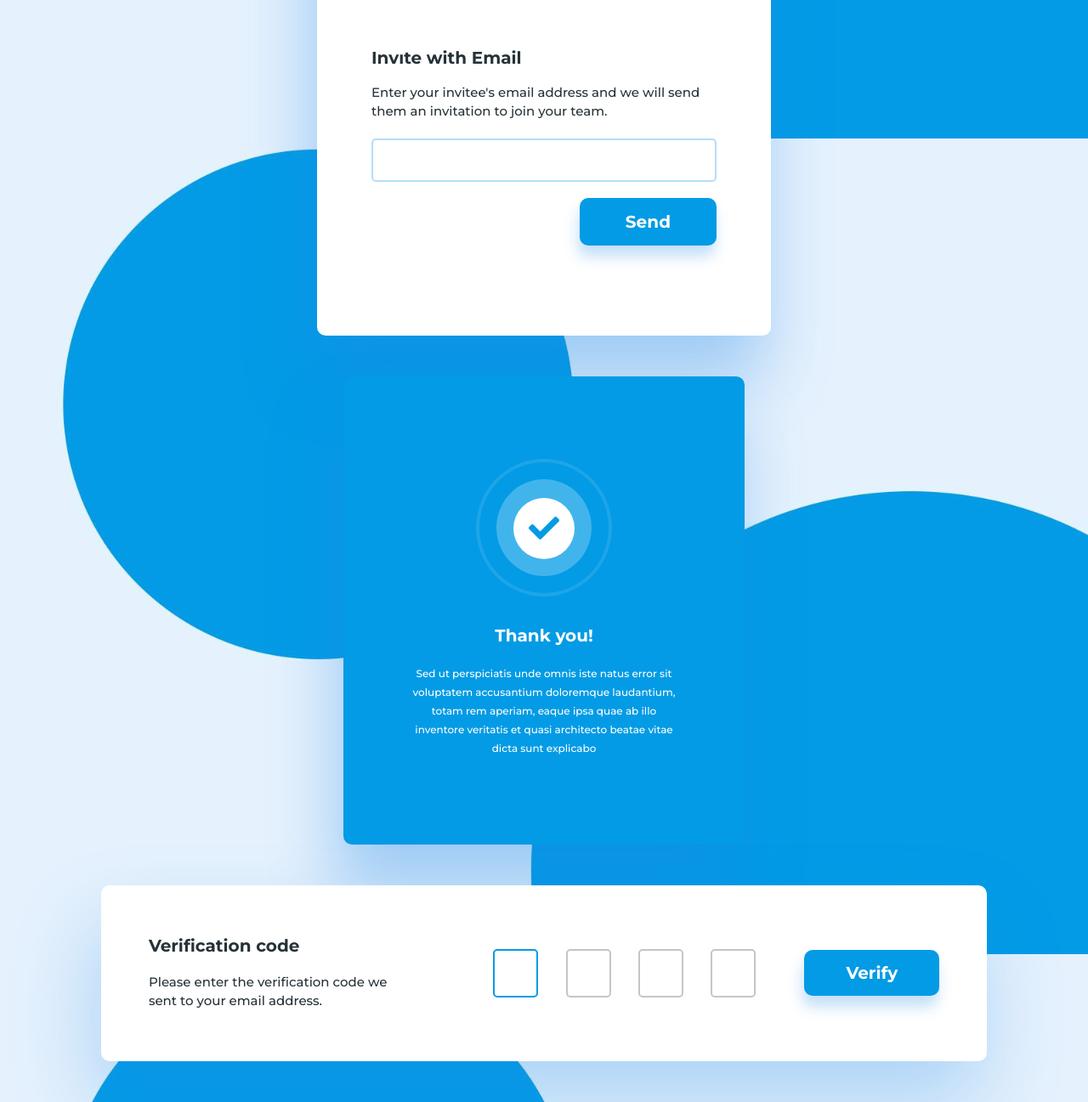
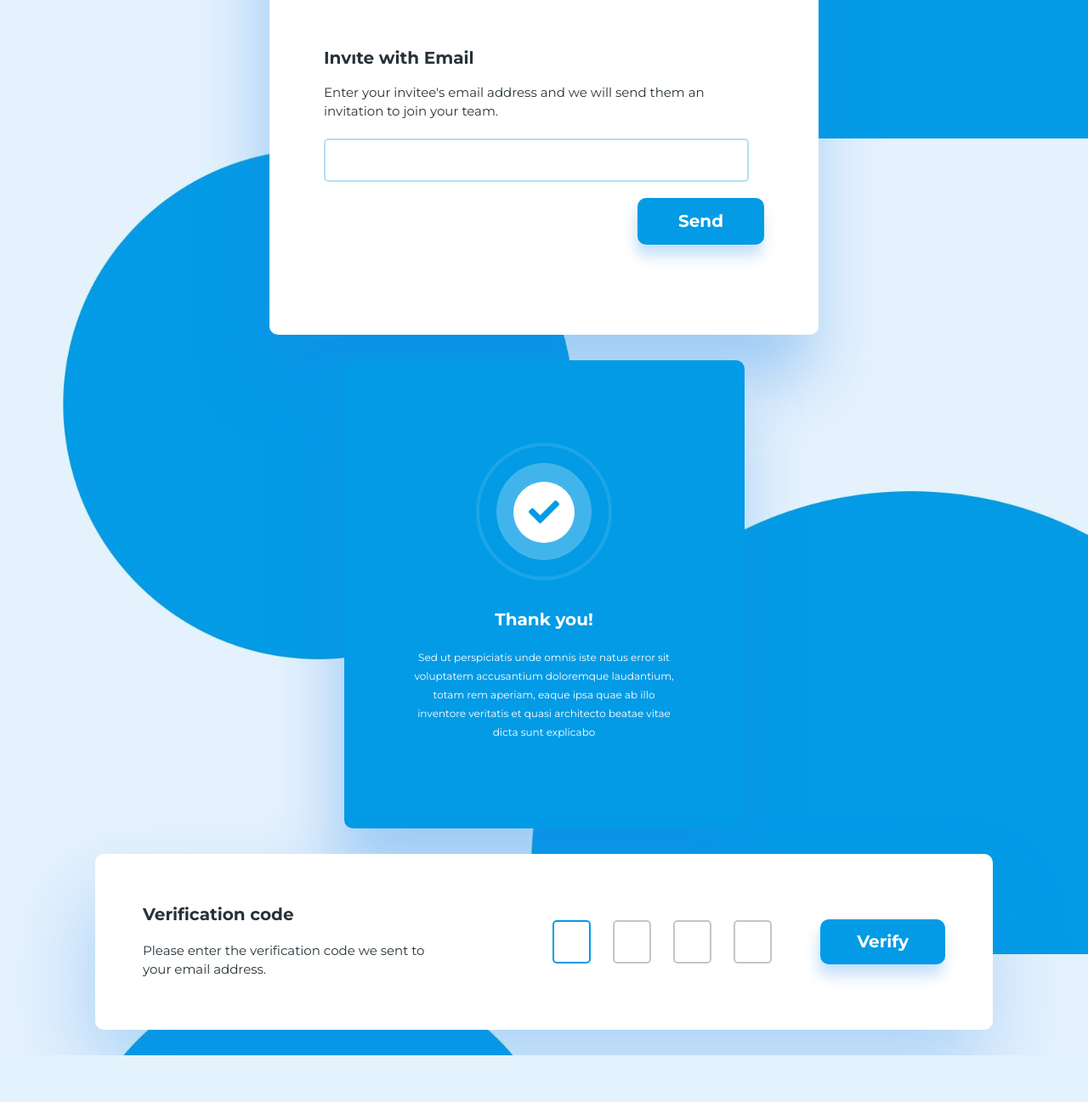
Before and after one commit to Sametkarakurtt/application1, a plain HTML site: page index.html in a window 1280 px wide. Shown: the part 797-2094 px from the top of the page at 85% size. After the commit the page ends 2039 px from the top, so only its background shows below. Drawn offline with Linux system fonts and the light colour scheme.

Commit message:
fix:fontlar değiştirildi

```diff
--- a/index.html
+++ b/index.html
@@ -8,7 +8,7 @@
     <title>Application1</title>
     <link rel="preconnect" href="https://fonts.googleapis.com">
     <link rel="preconnect" href="https://fonts.gstatic.com" crossorigin>
-    <link href="https://fonts.googleapis.com/css2?family=Montserrat:wght@500;700&display=swap" rel="stylesheet">
+    <link href="https://fonts.googleapis.com/css2?family=Montserrat:wght@400;700&display=swap" rel="stylesheet">
 
     <link rel="stylesheet" href="reset.css">
     <link rel="stylesheet" href="normalize.css">
@@ -20,11 +20,11 @@
 
     <div class="invitation-card">
         <div class="invitation-card-title">
-            <h1>Want to invite someone who is <br> not here?</h1>
+            <h1>Want to invite someone who is not here?</h1>
         </div>
             <div class="invitation-card-give">
                 <h2>Give Access with Link </h2>
-                <p>Copy and share the link bellow with your image<br>give them access to join your team. </p>
+                <p>Copy and share the link bellow with your image give them access to join your team. </p>
                 <div class="form-element">
                     <input type="text" value="https://www.cnnturk.com" readonly>
                     <i class="fas fa-copy"></i>
@@ -33,7 +33,7 @@
 
             <div class="invitation-card-invite">
                 <h2>Invıte using Social Media </h2>
-                <p>Et harum quidem rerum facilis est et expedita<br> distinctio. Nam libero tempore,cum soluta
+                <p>Et harum quidem rerum facilis est et expedita distinctio. Nam libero tempore,cum soluta
                     nobis. </p>
                 <div class="invitation-card-invite-link">
                         <a href="https://facebook.com"><i class="fab fa-facebook-f"></i></a>
@@ -46,17 +46,12 @@
             <footer>
                 <div class="invitation-card-mail">
                     <h2>Invıte with Email </h2>
-                    <p>Enter your invitee's email address and we will send<br>them an invitation to join your team.
+                    <p>Enter your invitee's email address and we will send them an invitation to join your team.
                     </p>
                     <div class="form-element">
                         <input type="text" >
                     </div>
-                    <div class="button ">
-                        <form class="invitation-card-button" >
-                            <button type="submit"><p>Send</p></button>
-                        </form>
-                    </div>
-                </div>
+                        <button>Send</button>
             </footer>
     </div>
 
@@ -70,10 +65,10 @@
         </div>
         <div class="content-text">
             <h2>Thank you!</h2>
-            <p>Sed ut perspiciatis unde omnis iste natus error sit<br>
-            voluptatem accusantium doloremque laudantium,<br>
-            totam rem aperiam, eaque ipsa quae ab illo<br>
-            inventore veritatis et quasi architecto beatae vitae<br>
+            <p>Sed ut perspiciatis unde omnis iste natus error sit
+            voluptatem accusantium doloremque laudantium,
+            totam rem aperiam, eaque ipsa quae ab illo
+            inventore veritatis et quasi architecto beatae vitae
             dicta sunt explicabo</p>
         </div>
     </div>
@@ -81,25 +76,16 @@
     <div class="verification-code">
         <div class="verification">
                 <h2>Verification code</h2>
-                <p>Please enter the verification code we<br> sent to your email address.</p>
+                <p>Please enter the verification code we sent to your email address.</p>
         </div>
-        <ul class="boxes">
+        <form class="boxes">
             <input class="box selected" maxlength="1" onkeyup="box1TextChanged(this);" id="kutu1">
-            </input>
             <input class="box " maxlength="1" onkeyup="box2TextChanged(this);" id="kutu2">
-            </input>
             <input class="box" maxlength="1" onkeyup="box3TextChanged(this);" id="kutu3">
-            </input>
             <input class="box" maxlength="1" onkeyup="box4TextChanged(this);" id="kutu4">
-            </input>
-        </ul>
-        <div class="button">
-            <form class="verification-code-button">
-                <button type="submit">
-                    <p>Verify</p>
-                </button>
-            </form>
-        </div>
+            <button>Verify</button>
+        </form>
+
     </div>
 
 </body>
--- a/stil.css
+++ b/stil.css
@@ -2,11 +2,11 @@ body {
     background-color: #e3f2fd;
     width: 100%;
     height: 100%;
-    font-family: Montserrat;
     background-image: url(day_513.jpg);
     background-position: center;
     background-size: cover;
     background-attachment: fixed;
+    font-family: Montserrat;
 }
 
 body {
@@ -33,14 +33,15 @@ p{
 }
 
 .invitation-card {
+    width: 100%;
+    max-width: 646px;
     border-radius: 10px;
-    margin-bottom: 3em;
-    max-width: 646px;
+    margin-bottom: 30px;
     box-shadow: -8px 50px 76px rgba(30, 136, 229, 0.36);
     background-color: #ffffff;
     margin-top: 144px;
     padding: 87px 64px 106px 64px;
-
+    box-sizing: border-box;
 }
 
 .invitation-card  .invitation-card-title h1 {
@@ -130,14 +131,12 @@ p{
     right: 5px;
     top: 17px;
 }
-.invitation-card  form.invitation-card-button button {
+.invitation-card button {
     box-shadow: -2px 13px 16px rgba(30, 136, 229, 0.26);
     border-radius: 10px;
     background-color: #039be5;
     border: 0px;
     float: right;
-}
-.invitation-card  form.invitation-card-button button  p{
     color: #ffffff;
     font-size: 20px;
     font-weight: 700;
@@ -145,12 +144,14 @@ p{
     padding: 16px 48px;
 }
 .content  {
+    width: 100%;
     max-width: 471px;
     box-shadow: -8px 50px 76px rgba(30, 136, 229, 0.36);
     background-color: #039be5;
-    margin-bottom: 3em;
+    margin-bottom: 30px;
     border-radius: 10px;
     padding: 97px 82px 102px 82px;
+    box-sizing: border-box;
 }
 .content .content-thankyou{
     display: flex;
@@ -193,18 +194,21 @@ p{
     max-width: 944px;
     box-shadow: -8px 50px 95px rgba(30, 136, 229, 0.28);
     background-color: #ffffff;
-    margin-bottom: 3em;
+    margin-bottom: 30px;
     display: flex;
     border-radius: 10px;
     align-items: center;
-    justify-content: center;
     padding: 60px 56px 60px 56px;
+}
+.verification-code .verification {
+    margin-right: 97px;
 }
 .verification-code  .verification h2 {
     margin-bottom: 21px;
 }
-.verification-code .verification p {
-    margin-right: 97px;
+.verification-code form.boxes{
+        display: flex;
+        align-items: center;
 }
 .verification-code  .box{
     width: 45px;
@@ -214,10 +218,10 @@ p{
     background-color: #ffffff;
     opacity: 0.3;
     font-size: 38px;
-    text-align: center;
     font-weight: 600;
-    margin-left: 28px;
-    }
+    box-sizing: border-box;
+    margin-left: 26px;
+}
 .verification-code  .box.selected {
     border-radius: 5px;
     border: 2px solid #039be5;
@@ -225,16 +229,14 @@ p{
     outline: #039be5;
     opacity: 1.0;
 }
-.verification-code  form.verification-code-button button {
+.verification-code button {
     box-shadow: -2px 13px 16px rgba(30, 136, 229, 0.26);
     border-radius: 10px;
     background-color: #039be5;
-    margin-left: 57px;
     border: 0px;
-}
-.verification-code  form.verification-code-button button  p{
     color: #ffffff;
     font-size: 20px;
     font-weight: 700;
     padding: 15px 43px;
+    margin-left: 57px;
 }
```
Also changed, not shown: normalize.css.
